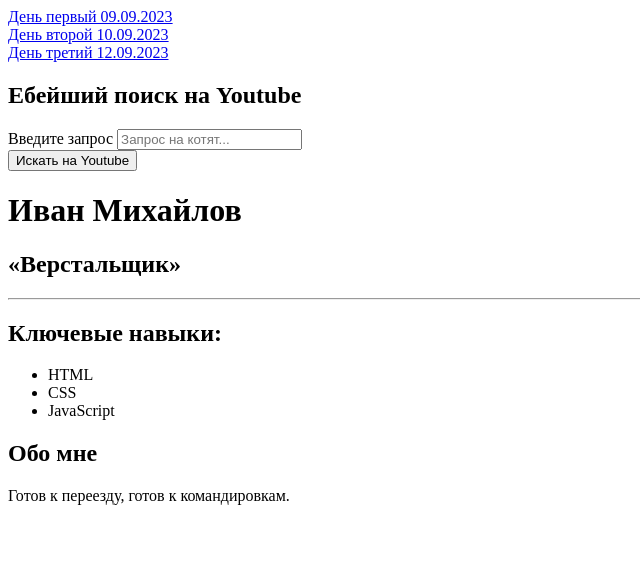
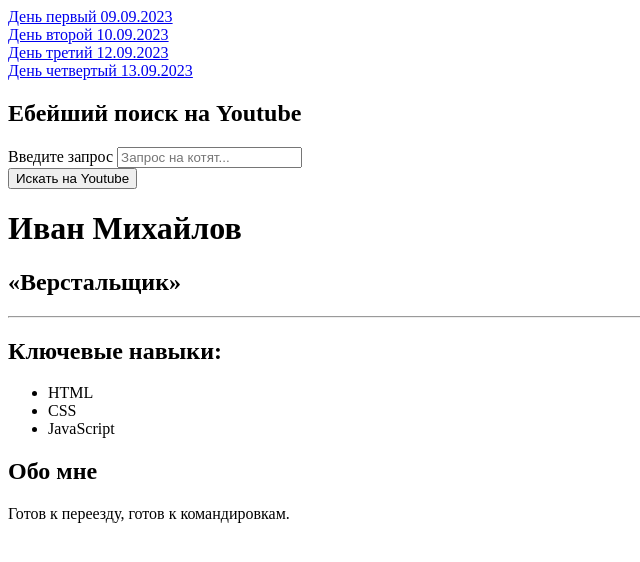
Before and after one commit to SBOICHAKOV/sboichakov.github.io, a plain HTML site: page index.html in a window 1280 px wide. Shown: the whole page, without its empty margins (0-640 px from the left). Drawn offline with Linux system fonts and the light colour scheme.

Commit message:
Update index.html

```diff
--- a/index.html
+++ b/index.html
@@ -9,6 +9,7 @@
     <a href="one-day" target="_blank">День первый 09.09.2023</a></br>
     <a href="two-day" target="_blank">День второй 10.09.2023</a></br>
     <a href="form.html" target="_blank">День третий 12.09.2023</a></br>
+    <a href="four.html" target="_blank">День четвертый 13.09.2023</a></br>
 <main>
     <h2>Ебейший поиск на Youtube</h2>
        <form action="https://www.youtube.com/results">
```
